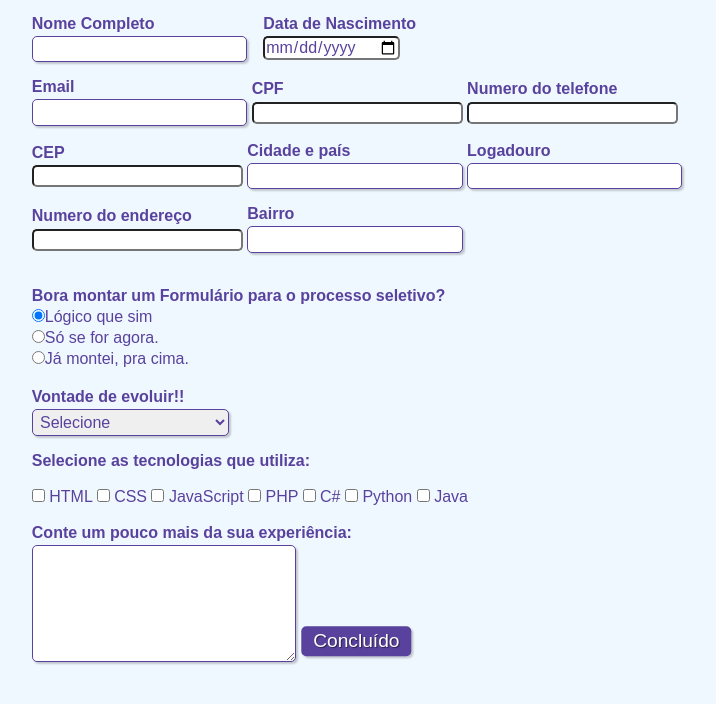
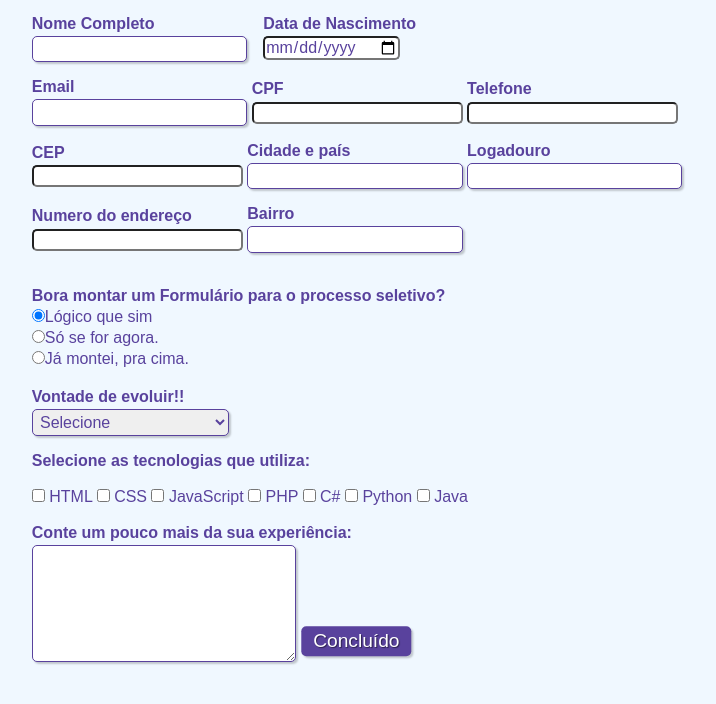
Before and after one commit to rikosoo/Formulario, a plain HTML site: page index.html in a window 1280 px wide. Shown: the part 84-788 px from the top of the page, without its empty margins (429-1145 px from the left). Drawn offline with Linux system fonts and the light colour scheme.

Commit message:
Update index.html

```diff
--- a/index.html
+++ b/index.html
@@ -51,7 +51,7 @@
             </div>
 
             <div class="campo">
-                <label for="phone"><strong>Numero do telefone</strong></label>
+                <label for="phone"><strong>Telefone</strong></label>
                 <input type="tel" name="phone" id="phone" required>
             </div>
 
```
